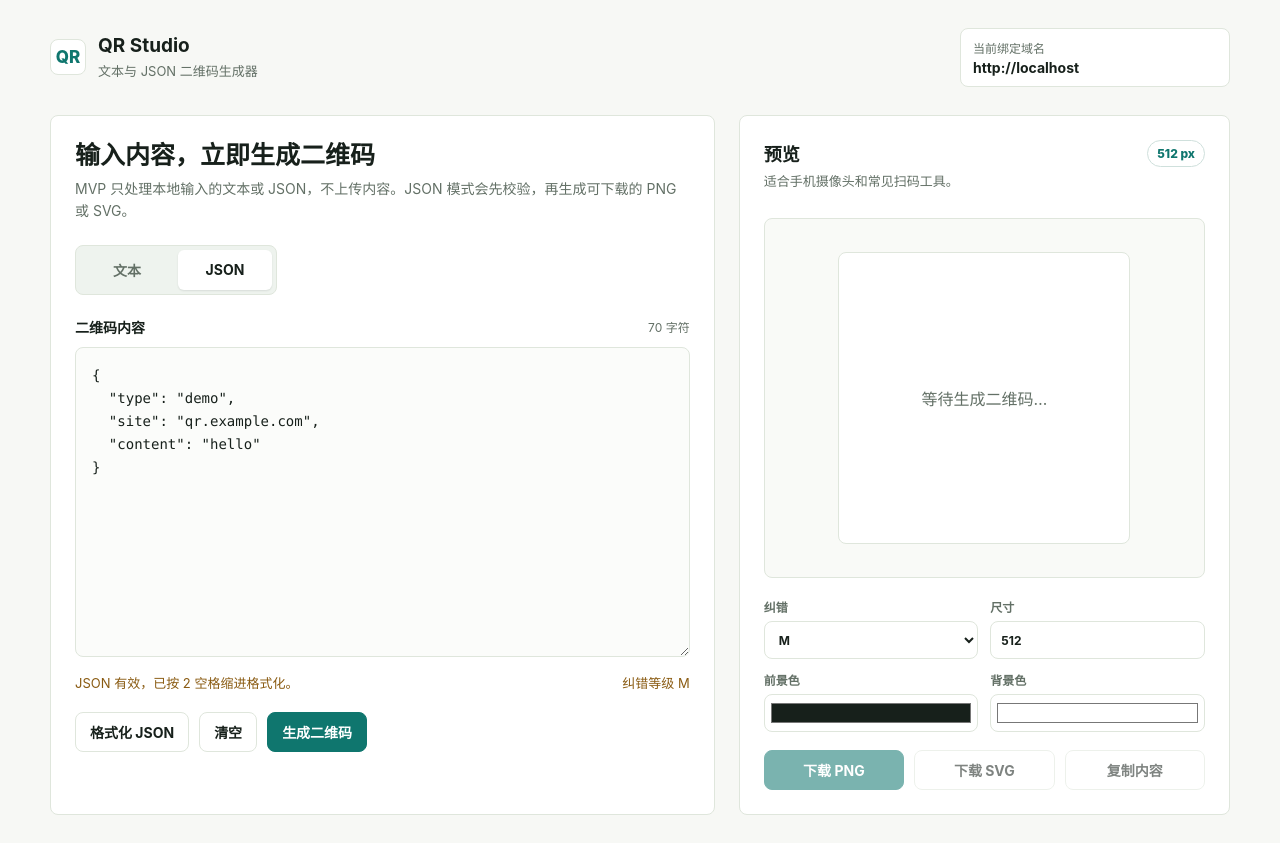
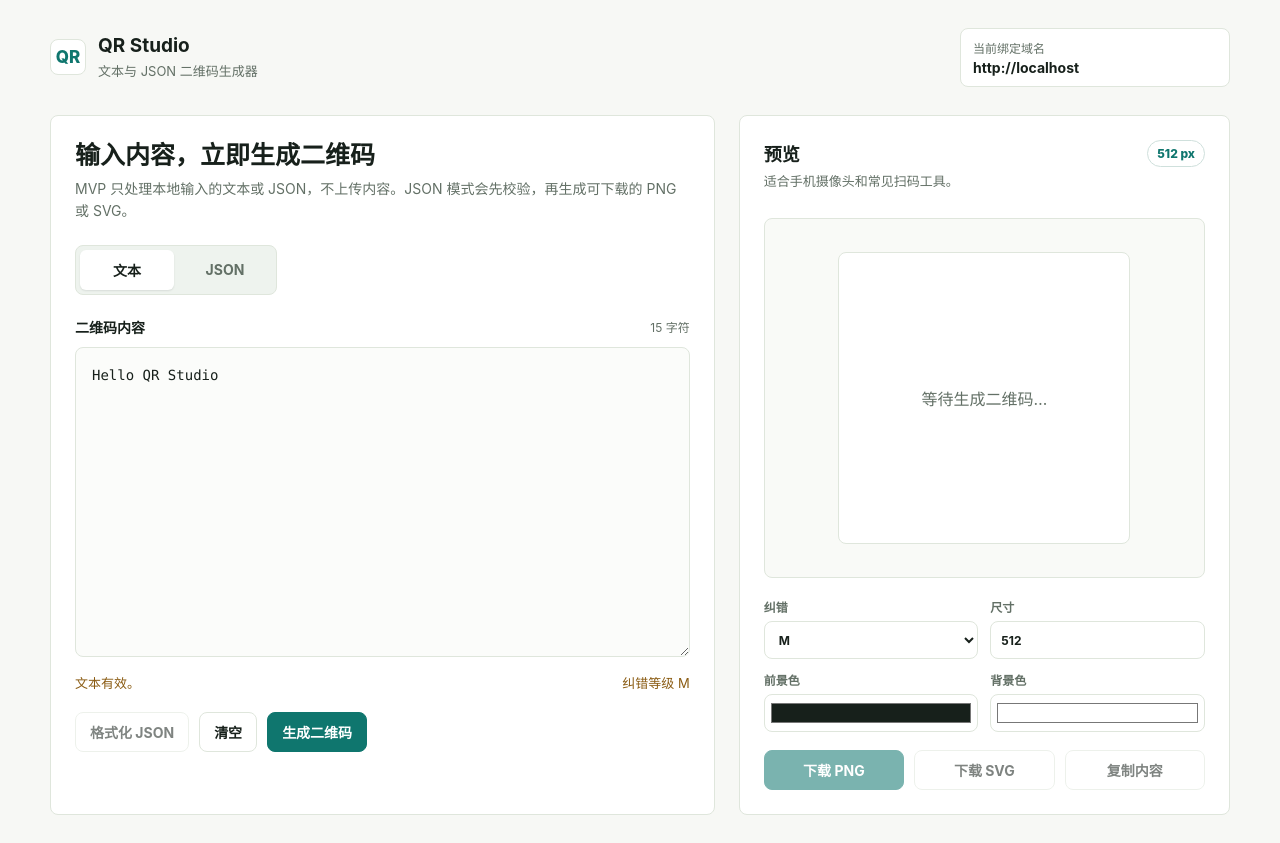
Before and after one commit to Asoul007/qrcode, a React (Vite) app: page / in a window 1280 px wide. Built offline with nearby package versions, Linux system fonts and the light colour scheme.

Commit message:
fix: default to text mode

```diff
--- a/src/App.css
+++ b/src/App.css
@@ -37,6 +37,27 @@ button {
   padding: 0 14px;
   font-size: 14px;
   font-weight: 700;
+  transition:
+    transform 120ms ease,
+    box-shadow 120ms ease,
+    background-color 120ms ease,
+    border-color 120ms ease,
+    color 120ms ease;
+}
+
+button:not(:disabled):hover {
+  transform: translateY(-1px);
+  box-shadow: 0 4px 10px rgb(23 32 27 / 8%);
+}
+
+button:not(:disabled):active {
+  transform: translateY(1px) scale(0.98);
+  box-shadow: 0 1px 2px rgb(23 32 27 / 10%);
+}
+
+button:focus-visible {
+  outline: 2px solid rgb(15 118 110 / 24%);
+  outline-offset: 2px;
 }
 
 button:disabled {
--- a/src/App.tsx
+++ b/src/App.tsx
@@ -4,15 +4,7 @@ import { createQrPngDataUrl, createQrSvg } from './qr/generator';
 import { copyText, downloadDataUrl, downloadTextFile } from './qr/export';
 import type { ErrorCorrectionLevel, InputMode, QrOptions } from './qr/types';
 
-const defaultJson = JSON.stringify(
-  {
-    type: 'demo',
-    site: 'qr.example.com',
-    content: 'hello',
-  },
-  null,
-  2,
-);
+const defaultText = 'Hello QR Studio';
 
 const defaultOptions: QrOptions = {
   errorCorrectionLevel: 'M',
@@ -31,8 +23,8 @@ function normalizeSize(value: number): number {
 }
 
 export default function App() {
-  const [mode, setMode] = useState<InputMode>('json');
-  const [rawValue, setRawValue] = useState(defaultJson);
+  const [mode, setMode] = useState<InputMode>('text');
+  const [rawValue, setRawValue] = useState(defaultText);
   const [options, setOptions] = useState<QrOptions>(defaultOptions);
   const [generationRequest, setGenerationRequest] = useState(0);
   const [pngDataUrl, setPngDataUrl] = useState('');
```
Also changed, not shown: 1 other file (tests, documents, lock files or other folders).
